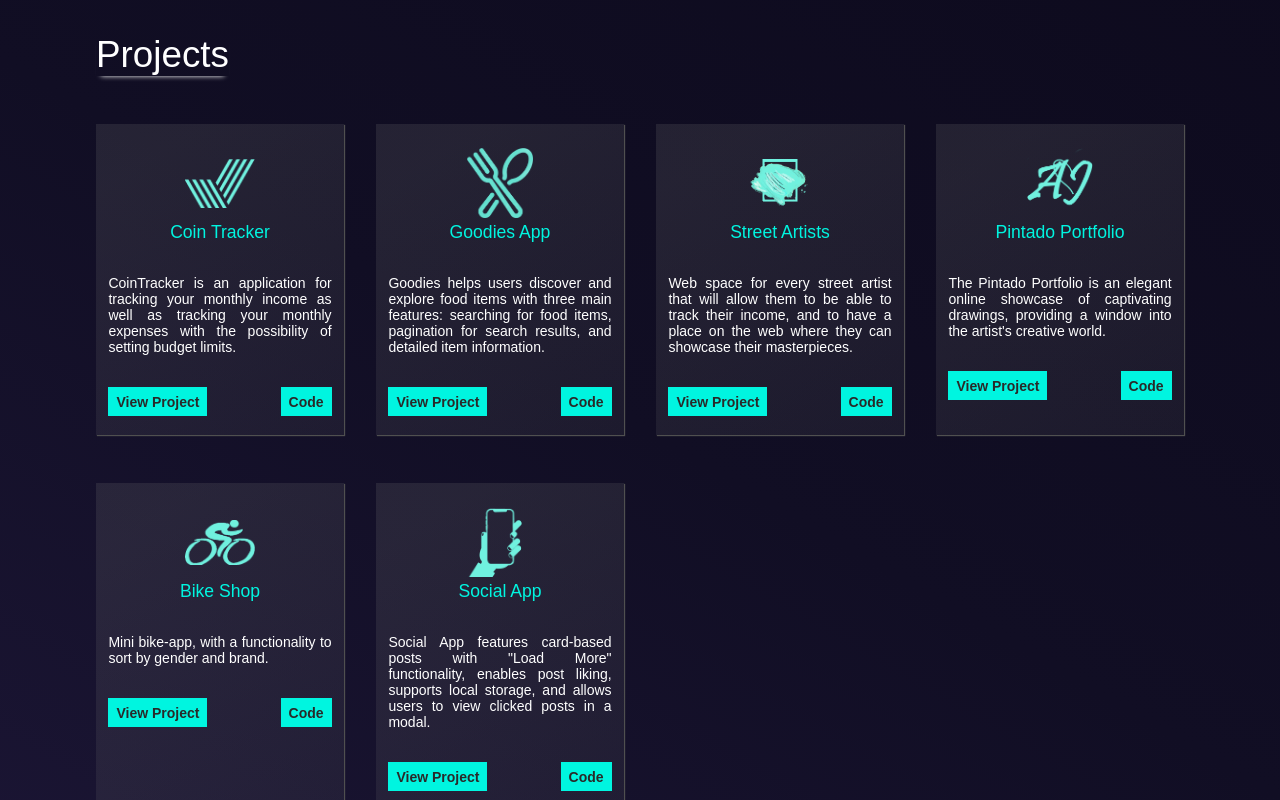
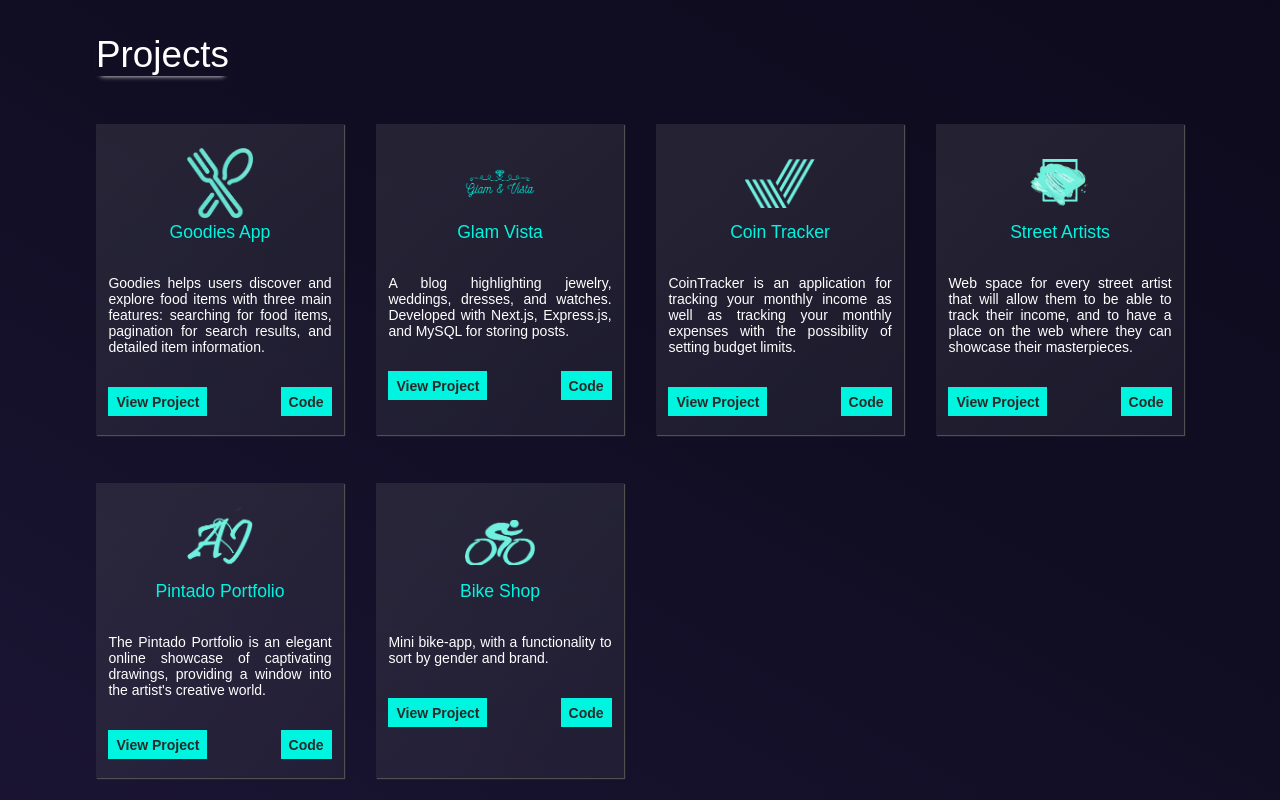
Before and after one commit to vladimirmomiroski/portfolio, a React (Create React App) app: page / in a window 1280 px wide. Shown: the part 2000-2800 px from the top of the page. Built offline with nearby package versions, Linux system fonts and the light colour scheme; a web font is replaced by a local one.

Commit message:
updated project section

```diff
--- a/src/Data.js
+++ b/src/Data.js
@@ -15,6 +15,26 @@ export const Skills = [
 export const Projects = [
   {
     id: 1,
+    name: "Goodies App",
+    desc: `Goodies helps users discover and explore food items with three main features: searching for food items, pagination for search results, and detailed item information.`,
+    image: "/assets/images/deliciousFood.png",
+    responsive: ["Mobile", "Dekstop", "Tablet"],
+    technologies: ["React"],
+    github: "https://github.com/vladimirmomiroski/delicious_food",
+    host: "https://goodies-food.netlify.app",
+  },
+  {
+    id: 2,
+    name: "Glam Vista",
+    desc: `A blog highlighting jewelry, weddings, dresses, and watches. Developed with Next.js, Express.js, and MySQL for storing posts.`,
+    image: "/assets/images/glamVista.png",
+    responsive: ["Mobile", "Dekstop", "Tablet"],
+    technologies: ["nextJS", "ExpressJS", "MySql"],
+    github: "https://github.com/vladimirmomiroski/GlamVista",
+    host: "https://www.theglamvista.com",
+  },
+  {
+    id: 3,
     name: "Coin Tracker",
     desc: `CoinTracker is an application for tracking your monthly income as well as tracking your
       monthly expenses with the possibility of setting budget limits.`,
@@ -25,17 +45,7 @@ export const Skills = [
     host: "https://coin-tracker15.netlify.app/",
   },
   {
-      id: 2,
-      name: "Goodies App",
-      desc: `Goodies helps users discover and explore food items with three main features: searching for food items, pagination for search results, and detailed item information.`,
-      image: "/assets/images/deliciousFood.png",
-      responsive: ["Mobile", "Dekstop", "Tablet"],
-      technologies: ["React"],
-      github: "https://github.com/vladimirmomiroski/delicious_food",
-      host: "https://goodies-food.netlify.app"
-    },
-    {
-      id: 3,
+    id: 4,
     name: "Street Artists",
     desc: `Web space for every street artist that will allow them to be able to track their
       income, and to have a place on the web where they can showcase their masterpieces.`,
@@ -46,7 +56,7 @@ export const Skills = [
     host: "https://street-artists.netlify.app/",
   },
   {
-      id: 4,
+    id: 5,
     name: "Pintado Portfolio",
     desc: `The Pintado Portfolio is an elegant online showcase of captivating drawings, providing a window into the artist's creative world.`,
     image: "/assets/images/AJ.png",
@@ -56,7 +66,7 @@ export const Skills = [
     host: "https://aleksandra-pintado.netlify.app",
   },
   {
-      id: 5,
+    id: 6,
     name: "Bike Shop",
     desc: `Mini bike-app, with a functionality to sort by gender and brand.`,
     image: "/assets/images/bikeLogo.png",
@@ -65,15 +75,4 @@ export const Skills = [
     github: "https://github.com/vladimirmomiroski/bike-shop",
     host: "https://mini-bike-shop.netlify.app",
   },
-    {
-      id: 6,
-      name: "Social App",
-      desc: `Social App features card-based posts with "Load More" functionality, enables post liking, supports local storage, and allows users to view clicked posts in a modal.`,
-      image: "/assets/images/socialLogo.png",
-      responsive: ["Mobile", "Dekstop", "Tablet"],
-      technologies: ["HTML", "CSS", "JavaScript"],
-      github: "https://github.com/vladimirmomiroski/EmbedSocial",
-      host: "https://mini-social-app1.netlify.app",
-    },
-
 ];
--- a/src/components/burgerMenu/BurgerMenu.module.css
+++ b/src/components/burgerMenu/BurgerMenu.module.css
@@ -11,6 +11,7 @@
 .listItem {
   text-decoration: none;
   font-weight: 500;
+  font-size: 18px;
 }
 
 .listItem:not(:last-child) {
@@ -36,6 +37,7 @@
   justify-content: center;
   flex-direction: column;
   margin: 0 0 1.6rem;
+  font-size: 18px;
 }
 
 .listItemBurger {
--- a/src/components/button/Btn.module.css
+++ b/src/components/button/Btn.module.css
@@ -9,6 +9,5 @@
 .button:hover {
     cursor: pointer;
     background-color:#79d3ab;
-    color:#fff;
     transition:0.3s ease-in-out;
 }
--- a/src/components/button/ProjectBtn.jsx
+++ b/src/components/button/ProjectBtn.jsx
@@ -3,14 +3,14 @@ import styles from "./ProjectBtn.module.css";
 import { Context } from "../../context/Context";
 
 export default function ProjectBtn({ text, link }) {
-  const { main, bgLight, bgDark } = styles;
+  const { button, bgLight, bgDark } = styles;
 
   const { theme } = useContext(Context);
 
   const whichBg = theme ? bgDark : bgLight;
 
   return (
-    <a className={`${main} ${whichBg}`} href={link} target="_blank" rel="noreferrer">
+    <a className={`${button} ${whichBg}`} href={link} target="_blank" rel="noreferrer">
       {text}
     </a>
   );
--- a/src/components/button/ProjectBtn.module.css
+++ b/src/components/button/ProjectBtn.module.css
@@ -1,4 +1,4 @@
-.main {
+.button {
      background-color: #00f5e0;
      padding: 0.4rem 0.5rem;
      color: rgb(41, 41, 41);
```
Also changed, not shown: public/assets/images/glamVista.png (added), public/assets/images/socialLogo.png (deleted). Lines whose indentation alone changed are shown as unchanged.
